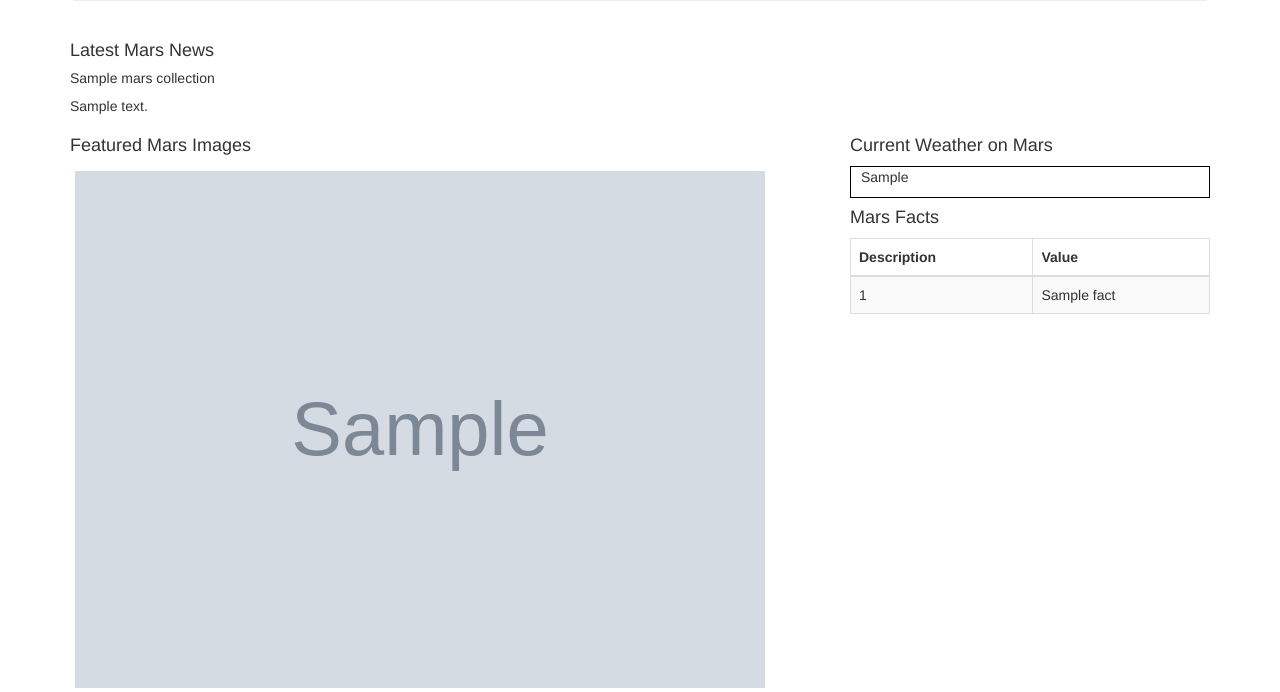
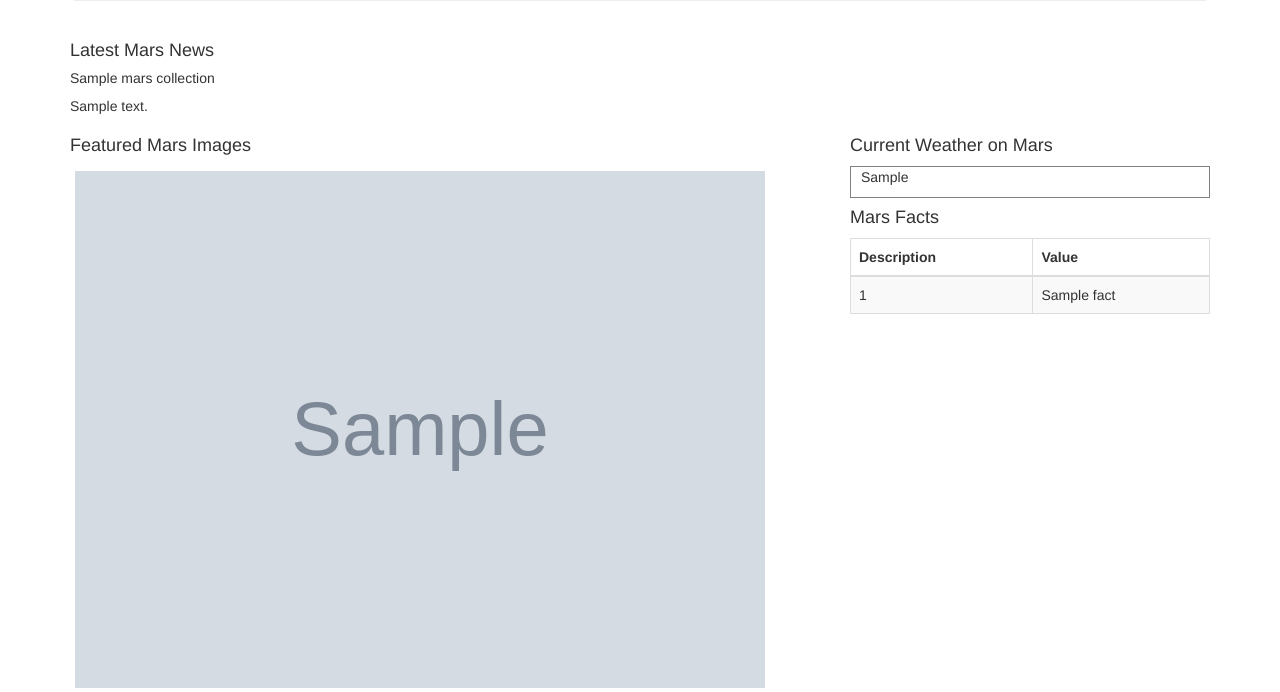
Before and after one commit to raghir01/mission_to_mars, a Flask app: page / in a window 1280 px wide. Shown: the part 199-891 px from the top of the page. Run offline with Flask 2, Linux system fonts and the light colour scheme; grey boxes marked "Sample" are stand-in pictures; a database or web service that is not in the repository returns one stand-in record (values such as "Sample title"); some libraries are stand-ins or nearby versions.

Commit message:
few more changes

```diff
--- a/templates/index.html
+++ b/templates/index.html
@@ -5,7 +5,7 @@
     <meta charset="UTF-8">
     <meta name="viewport" content="width=device-width, initial-scale=1.0">
     <meta http-equiv="X-UA-Compatible" content="ie=edge">
-    <title>Templates 101</title>
+    <title>Mission to Mars</title>
     <style>
     img {
           border: 1px lightgrey #ddd;
@@ -56,7 +56,7 @@
             <div class="row">
                 <div class="col-sm-12">
                     <h4>Current Weather on Mars</h4>
-                    <div style="border:1px solid black;">
+                    <div style="border:1px solid grey;">
                         <p style="margin-left:10px;">{{data["latest_weather"]}}</p>
                     </div>
                 </div>
```
Also changed, not shown: 1 other file.
